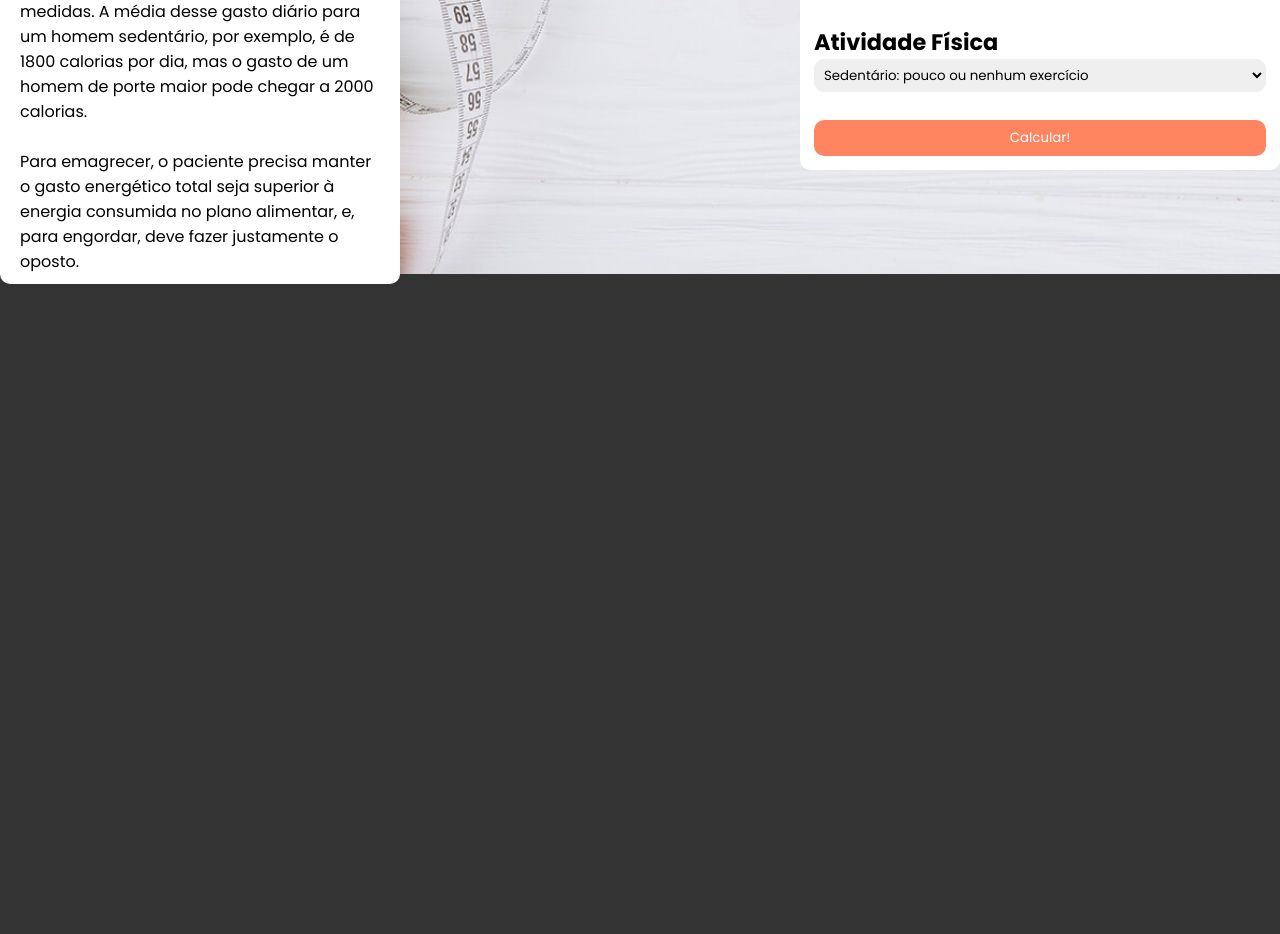
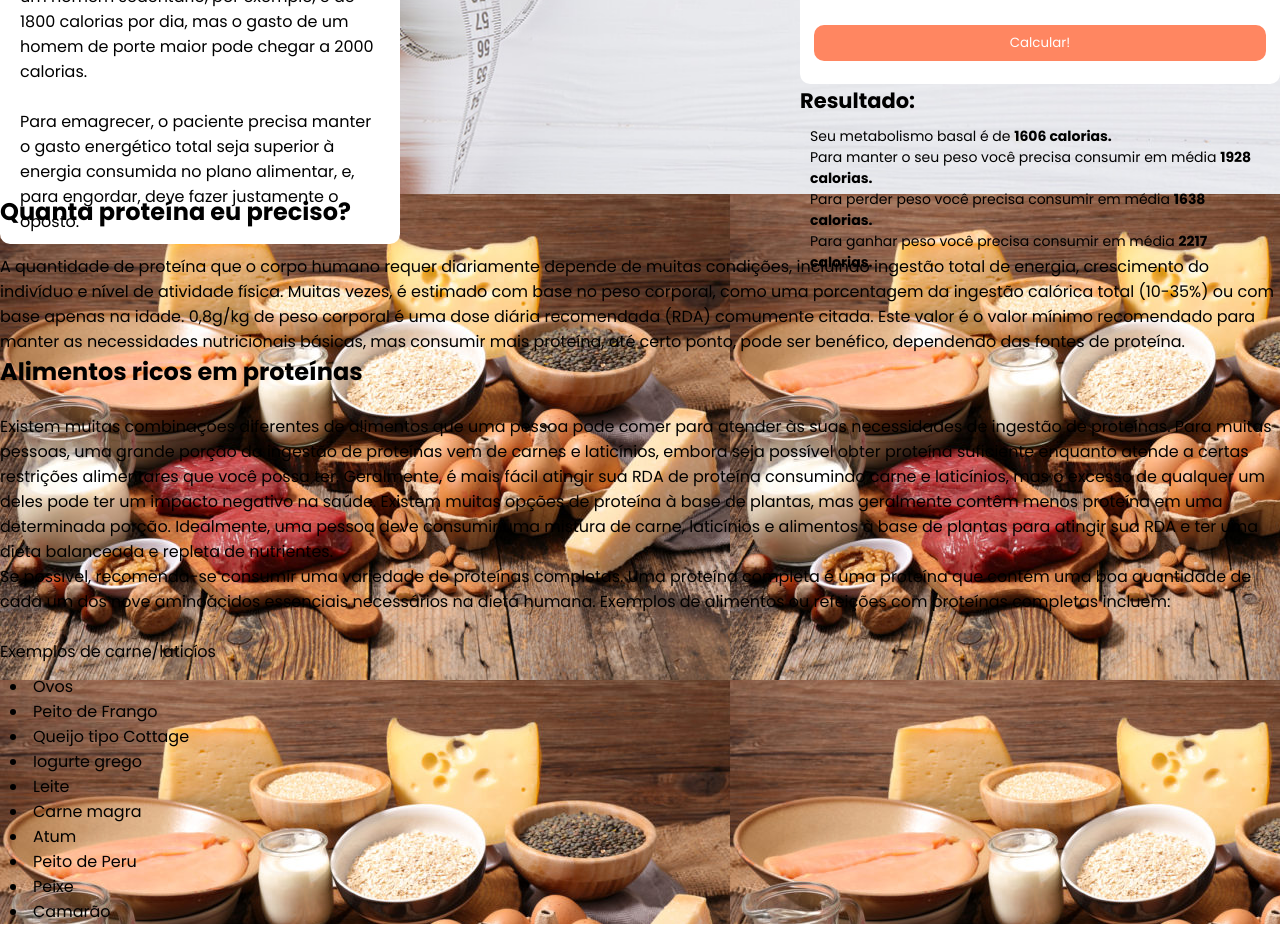
Before and after one commit to claytonfortunato/getkcal, a plain HTML site: page index.html in a window 1280 px wide. Shown: the part 606-1540 px from the top of the page. Before the commit the page ends 890 px from the top, so only its background shows below. Drawn offline with Linux system fonts and the light colour scheme.

Commit message:
praticando

```diff
--- a/index.html
+++ b/index.html
@@ -94,7 +94,53 @@
             <button type="submit">Calcular!</button>
           </div>
         </form>
-        <div class="result-container" id="result"></div>
+        <div class="result-container" id="result">
+            <h2>Resultado:</h2>
+            <div class="result-content">
+                <ul>
+                    <li>
+                        Seu metabolismo basal é de <strong>1606 calorias.</strong>
+                    </li>
+                    <li>
+                        Para manter o seu peso você precisa consumir em média <strong>1928 calorias.</strong>
+                    </li>
+                    <li>
+                        Para perder peso você precisa consumir em média <strong>1638 calorias.</strong>
+                    </li>
+                    <li>
+                        Para ganhar peso você precisa consumir em média <strong>2217 calorias.</strong>
+                    </li>
+                </ul>
+            </div>
+        </div>
 </section>
+
+<article class="main-protein">
+    <div class="protein">
+        <h1>Quanta proteína eu preciso?</h1><br>
+        <p>A quantidade de proteína que o corpo humano requer diariamente depende de muitas condições, incluindo ingestão total de energia, crescimento do indivíduo e nível de atividade física. Muitas vezes, é estimado com base no peso corporal, como uma porcentagem da ingestão calórica total (10-35%) ou com base apenas na idade. 0,8g/kg de peso corporal é uma dose diária recomendada (RDA) comumente citada. Este valor é o valor mínimo recomendado para manter as necessidades nutricionais básicas, mas consumir mais proteína, até certo ponto, pode ser benéfico, dependendo das fontes de proteína.</p>
+
+        <h1>Alimentos ricos em proteínas</h1><br>
+
+        <p>Existem muitas combinações diferentes de alimentos que uma pessoa pode comer para atender às suas necessidades de ingestão de proteínas. Para muitas pessoas, uma grande porção da ingestão de proteínas vem de carnes e laticínios, embora seja possível obter proteína suficiente enquanto atende a certas restrições alimentares que você possa ter. Geralmente, é mais fácil atingir sua RDA de proteína consumindo carne e laticínios, mas o excesso de qualquer um deles pode ter um impacto negativo na saúde. Existem muitas opções de proteína à base de plantas, mas geralmente contêm menos proteína em uma determinada porção. Idealmente, uma pessoa deve consumir uma mistura de carne, laticínios e alimentos à base de plantas para atingir sua RDA e ter uma dieta balanceada e repleta de nutrientes.</p>
+        <p>Se possível, recomenda-se consumir uma variedade de proteínas completas. Uma proteína completa é uma proteína que contém uma boa quantidade de cada um dos nove aminoácidos essenciais necessários na dieta humana. Exemplos de alimentos ou refeições com proteínas completas incluem:</p><br>
+        <p>Exemplos de carne/laticíos</p>
+        <ul>
+            <li>Ovos</li>
+            <li>Peito de Frango</li>
+            <li>Queijo tipo Cottage</li>
+            <li>Iogurte grego</li>
+            <li>Leite</li>
+            <li>Carne magra</li>
+            <li>Atum</li>
+            <li>Peito de Peru</li>
+            <li>Peixe</li>
+            <li>Camarão</li>
+        </ul>
+    </div>
+
+</article>
+
+    <script src="main.js"></script>
 </body>
 </html>
--- /dev/null
+++ b/main.js
@@ -0,0 +1,7 @@
+const form = document.querySelector("#form");
+const btn = document.querySelector("#submit");
+
+btn.addEventListener("submit", (e) => {
+  e.preventDefault;
+  console.log(btn);
+});
--- a/style.css
+++ b/style.css
@@ -6,14 +6,13 @@
 }
 
 body {
-  background-color: #333;
   width: 100%;
 }
 
 nav {
   background-color: #eee;
 
-  height: 80px;
+  height: 10vh;
   width: 100%;
 
   display: flex;
@@ -34,8 +33,7 @@ nav a {
   justify-content: center;
   align-items: center;
 
-  width: 100vw;
-  height: 100vh;
+  height: 90vh;
 }
 
 section#img {
@@ -56,6 +54,7 @@ section#img {
 }
 
 .container-form {
+  margin-top: -100px;
   max-height: 600px;
   min-width: 480px;
   background-color: #fff;
@@ -89,11 +88,12 @@ select {
   background-color: #fff;
   height: 200px;
   min-width: 255px;
-  font-size: 12px;
+  font-size: 14px;
   margin-left: 10px;
   border-radius: 10px;
   padding: 10px;
   text-indent: 30px;
+  margin-top: -500px;
 }
 
 ul {
@@ -108,10 +108,24 @@ input[type="number"]::-webkit-inner-spin-button {
 }
 
 button {
-  background-color: #ff8561;
+  background-color: #ff8661;
   color: #fff;
   padding: 8px;
   border-radius: 10px;
   border: none;
   cursor: pointer;
 }
+
+.result-container {
+  font-size: 14px;
+
+  margin-top: 10px;
+}
+
+.result-content ul {
+  list-style: none;
+}
+
+.main-protein {
+  background-image: url(img/proteina.jpg);
+}
```
Also changed, not shown: img/proteina.jpg (added).
